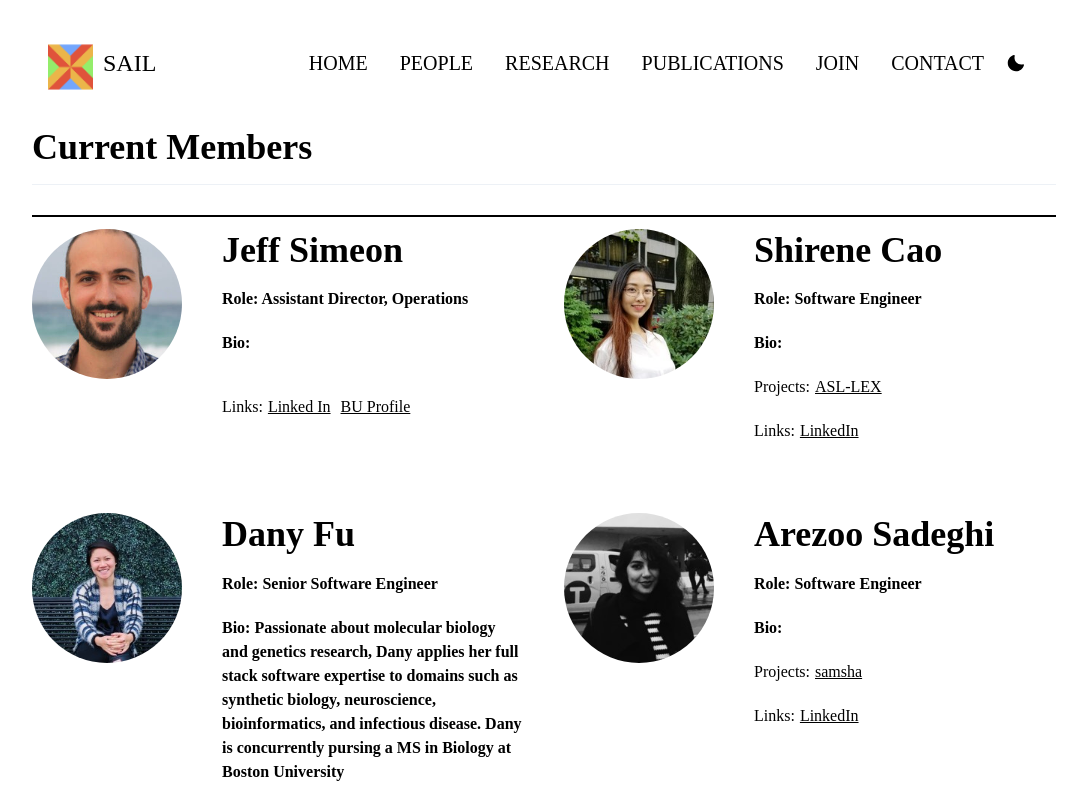
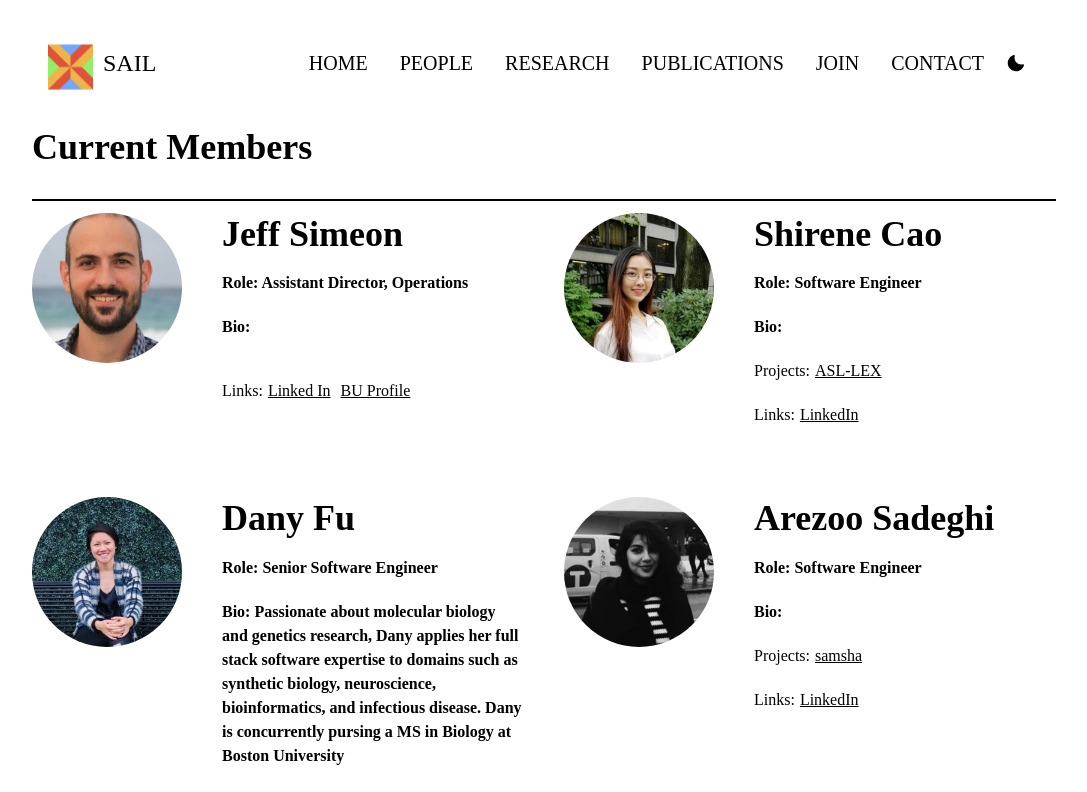
Before and after one commit to hicsail/hicsail.github.io, a React app: page /currentmembers in a window 1280 px wide. Shown: the top 792 px of the page, without its empty margins (96-1183 px from the left). Built offline with nearby package versions, Linux system fonts and the light colour scheme; a web font is replaced by a local one.

Commit message:
added layout change to remove divider on top of page

```diff
--- a/src/components/Layout.tsx
+++ b/src/components/Layout.tsx
@@ -17,7 +17,7 @@ export const Layout: React.FC<LayoutProps> = ({ title, children }) => {
     >
       <Box marginBottom="30px" width="100%">
         <Heading marginBottom="15px">{title}</Heading>
-        <Divider />
+        {/* <Divider /> */}
       </Box>
       <Box width="100%">{children}</Box>
     </Flex>
```
